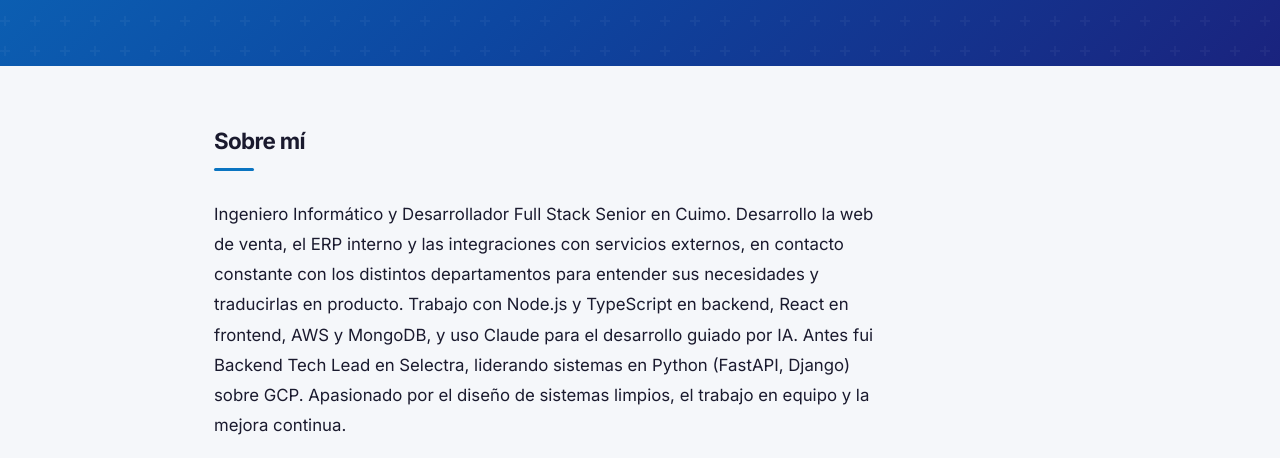
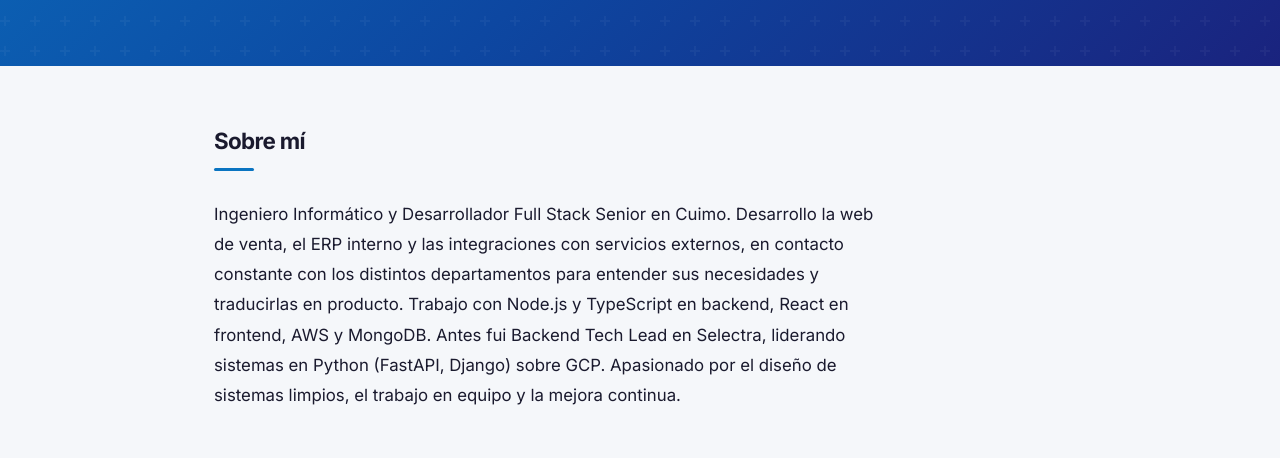
Before and after one commit to jguijarro11/jguijarro11.github.io, a plain HTML site: page index.html in a window 1280 px wide. Shown: the part 494-952 px from the top of the page. Drawn offline with Linux system fonts and the light colour scheme.

Commit message:
feat: drop the claude mention from the about section

```diff
--- a/index.html
+++ b/index.html
@@ -76,7 +76,7 @@
 
       <section id="about" class="section reveal">
         <h2 class="section-title">Sobre mí</h2>
-        <p class="about-text">Ingeniero Informático y Desarrollador Full Stack Senior en Cuimo. Desarrollo la web de venta, el ERP interno y las integraciones con servicios externos, en contacto constante con los distintos departamentos para entender sus necesidades y traducirlas en producto. Trabajo con Node.js y TypeScript en backend, React en frontend, AWS y MongoDB, y uso Claude para el desarrollo guiado por IA. Antes fui Backend Tech Lead en Selectra, liderando sistemas en Python (FastAPI, Django) sobre GCP. Apasionado por el diseño de sistemas limpios, el trabajo en equipo y la mejora continua.</p>
+        <p class="about-text">Ingeniero Informático y Desarrollador Full Stack Senior en Cuimo. Desarrollo la web de venta, el ERP interno y las integraciones con servicios externos, en contacto constante con los distintos departamentos para entender sus necesidades y traducirlas en producto. Trabajo con Node.js y TypeScript en backend, React en frontend, AWS y MongoDB. Antes fui Backend Tech Lead en Selectra, liderando sistemas en Python (FastAPI, Django) sobre GCP. Apasionado por el diseño de sistemas limpios, el trabajo en equipo y la mejora continua.</p>
       </section>
 
       <section id="experience" class="section reveal">
```
